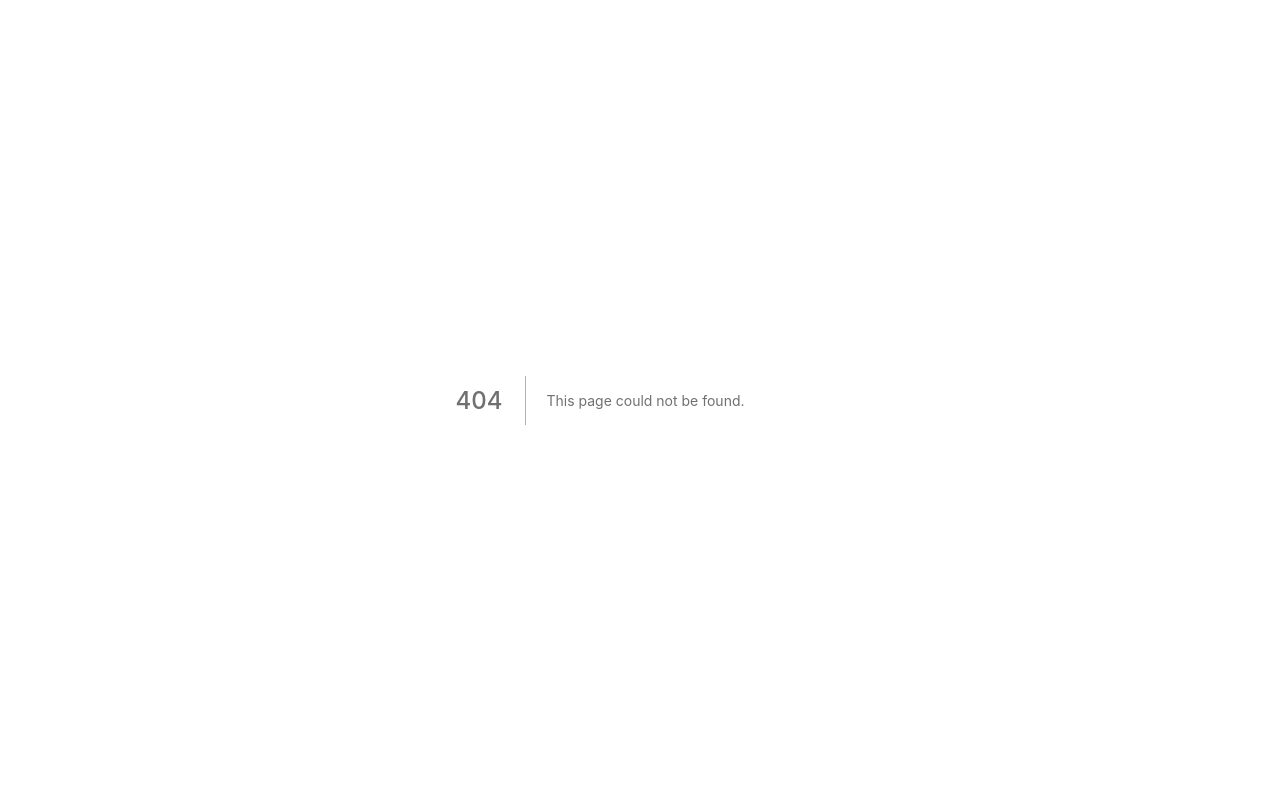
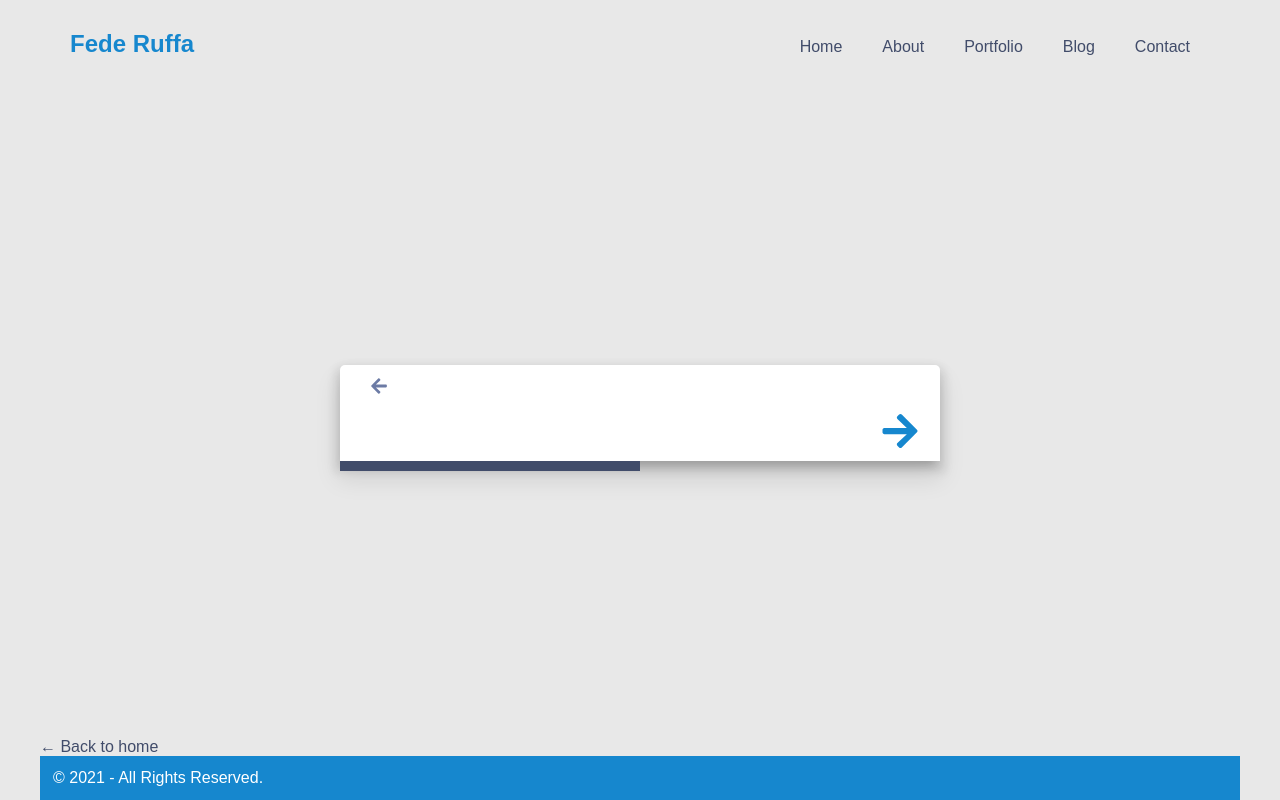
Before and after one commit to elraffa/portfolio, a Next.js app: page /contact in a window 1280 px wide. Before the commit this address had no page. Built offline with nearby package versions, Linux system fonts and the light colour scheme; a web font is replaced by a local one.

Commit message:
new branch contact add form

```diff
--- /dev/null
+++ b/components/contactForm.js
@@ -0,0 +1,32 @@
+import React from 'react';
+import { FaArrowLeft } from 'react-icons/fa';
+import { FaArrowRight } from 'react-icons/fa';
+
+export default function ContactForm() {
+  const questions = [
+    { question: 'Enter Your Name' },
+    { question: 'Email', pattern: /\S+@\S+\.\S+/ },
+    { question: 'Your Message' },
+  ];
+
+  // Transition Times
+  const shakeTime = 100;
+  const switchTime = 200;
+
+  // Init position at first question
+
+  return (
+    <div id="form-container">
+      <div id="form-box">
+        <FaArrowLeft id="prev-btn" />
+        <FaArrowRight id="next-btn" />
+        <div id="input-group">
+          <input id="input-field" required />
+          <label id="input-label"></label>
+          <div id="input-progress"></div>
+        </div>
+        <div id="progress-bar"></div>
+      </div>
+    </div>
+  );
+}
--- a/components/layout.js
+++ b/components/layout.js
@@ -1,16 +1,16 @@
-import Head from "next/head";
-import Image from "next/image";
-import { useState } from "react";
+import Head from 'next/head';
+import Image from 'next/image';
+import { useState } from 'react';
 
-import Burger from "../components/burger";
-import MobileMenu from "../components/mobileMenu";
-import styles from "./layout.module.css";
-import utilStyles from "../styles/utils.module.css";
-import Link from "next/link";
-import { gsap } from "gsap";
+import Burger from '../components/burger';
+import MobileMenu from '../components/mobileMenu';
+import styles from './layout.module.css';
+import utilStyles from '../styles/utils.module.css';
+import Link from 'next/link';
+import { gsap } from 'gsap';
 
-const name = "Fede Ruffa";
-export const siteTitle = "Full Stack Web Developer";
+const name = 'Fede Ruffa';
+export const siteTitle = 'Full Stack Web Developer';
 
 export default function Layout({ children, home }) {
   const [open, setOpen] = useState(false);
@@ -52,7 +52,7 @@ export default function Layout({ children, home }) {
             <Link href="/blog">
               <a>Blog</a>
             </Link>
-            <a href="">Contact</a>
+            <a href="/contact">Contact</a>
           </nav>
         </div>
         <div>
--- a/package.json
+++ b/package.json
@@ -11,7 +11,7 @@
     "date-fns": "^2.25.0",
     "gray-matter": "^4.0.3",
     "gsap": "^3.8.0",
-    "next": "^11.0.0",
+    "next": "^11.1.2",
     "react": "17.0.2",
     "react-dom": "17.0.2",
     "react-icons": "^4.3.1",
--- /dev/null
+++ b/pages/contact.js
@@ -0,0 +1,14 @@
+import Head from 'next/head';
+import Layout, { siteTitle } from '../components/layout';
+import ContactForm from '../components/contactForm';
+
+export default function ContactPage() {
+  return (
+    <Layout>
+      <Head>
+        <title>{siteTitle}</title>
+      </Head>
+      <ContactForm />
+    </Layout>
+  );
+}
--- a/styles/scss/_config.scss
+++ b/styles/scss/_config.scss
@@ -1,10 +1,15 @@
 @import url('https://use.typekit.net/rej7pue.css');
 
 $primary-color: #1687ce;
+$primary-light: lighten($primary-color, 20%);
 $secondary-color: #414c6a;
+$secondary-light: lighten($secondary-color, 20%);
 $heading-color: #707070;
 $background-light: #e8e8e8;
 $background-dark: #302e2e;
+$error: #ff2d26;
+
+$progress-height: 10px;
 
 @mixin easeOut {
   transition: all 0.5s ease-out;
--- a/styles/scss/main.scss
+++ b/styles/scss/main.scss
@@ -59,6 +59,10 @@ h6 {
   font-size: 1.5rem;
   & a {
     color: $primary-color;
+
+    &:hover {
+      color: $primary-light;
+    }
   }
 }
 
@@ -141,7 +145,7 @@ main {
 
 .borderCircle {
   $border: 5px;
-  color: #FFF;
+  color: #fff;
   background-clip: padding-box !important; /* !importanté */
   border: solid $border transparent !important; /* !importanté */
   border-radius: 99999px;
@@ -149,7 +153,10 @@ main {
   &:before {
     content: '';
     position: absolute;
-    top: 0; right: 0; bottom: 0; left: 0;
+    top: 0;
+    right: 0;
+    bottom: 0;
+    left: 0;
     z-index: -1;
     margin: -$border !important; /* !importanté */
     border-radius: inherit !important; /* !importanté */
@@ -172,12 +179,10 @@ main {
   flex-direction: column;
 }
 
-
 .about-image {
   justify-self: center;
   height: auto;
   margin: 0 auto;
-
 }
 
 // BLOG
@@ -201,6 +206,132 @@ main {
   }
 }
 
+// CONTACT
+#form-container {
+  display: flex;
+  flex-direction: column;
+  justify-content: top;
+  align-items: center;
+}
+
+#form-box {
+  background: #fff;
+  position: relative;
+  width: 37.5rem;
+  border-top-right-radius: 0.313rem;
+  border-top-left-radius: 0.313rem;
+  box-shadow: 0 16px 24px 2px rgba(0, 0, 0, 0.1),
+    0 6px 10px 5px rgba(0, 0, 0, 0.1), 0px 8px 10px -5px rgba(0, 0, 0, 0.2);
+  transition: transform 0.1s ease-in-out;
+}
+
+#form-box.close {
+  width: 0;
+  padding: 0;
+  overflow: hidden;
+  transition: 0.8s ease-in-out;
+  box-shadow: 0 16px 24px 2px rgba(0, 0, 0, 0);
+}
+
+#next-btn {
+  position: absolute;
+  right: 20px;
+  bottom: 10px;
+  font-size: 40px;
+  color: $primary-color;
+  float: right;
+  cursor: pointer;
+  z-index: 2;
+
+  &:hover {
+    color: $primary-light;
+  }
+}
+
+#prev-btn {
+  position: absolute;
+  font-size: 18px;
+  left: 30px;
+  top: 12px;
+  z-index: 2;
+  color: $secondary-light;
+  float: right;
+  cursor: pointer;
+  &:hover {
+    color: $secondary-color;
+  }
+}
+
+#input-group {
+  position: relative;
+  padding: 30px 20px 20px 20px;
+  margin: 10px 60px 10px 10px;
+  opacity: 0;
+  transition: opacity 0.3s ease-in-out;
+
+  input {
+    position: relative;
+    width: 100%;
+    border: none;
+    font-size: 20px;
+    font-weight: bold;
+    outline: 0;
+    background: transparent;
+    box-shadow: none;
+  }
+
+  #input-label {
+    position: absolute;
+    pointer-events: none;
+    top: 32px;
+    left: 20px;
+    font-size: 20px;
+    font-weight: bold;
+    transition: 0.2s ease-in-out;
+  }
+
+  input:valid + #input-label {
+    top: 6px;
+    left: 42px;
+    margin-left: 0 !important;
+    font-size: 11px;
+    font-weight: normal;
+    color: $secondary-light;
+  }
+}
+
+#input-progress {
+  border-bottom: 3px solid $primary-color;
+  width: 0;
+  transition: width 0.6s ease-in-out;
+}
+
+#progress-bar {
+  position: absolute;
+  background: $secondary-color;
+  height: $progress-height;
+  width: 50%;
+  transition: width 0.5s ease-in-out;
+}
+
+.error {
+  #input-progress {
+    border-color: $error;
+  }
+
+  #next-btn {
+    color: $error;
+  }
+}
+
+@media (max-width: 600px) {
+  #form-box {
+    width: 80%;
+  }
+}
+
+// FOOTER
+
 footer {
   color: #fff;
   background-color: $primary-color;
```
Also changed, not shown: styles/main.css, 2 other files (tests, documents, lock files or other folders).
